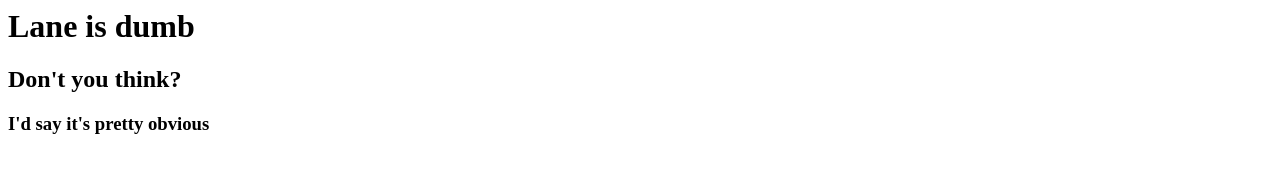
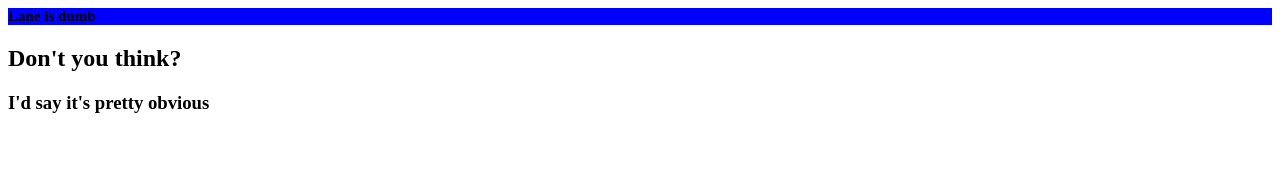
Before and after one commit to DrDillicious/lane_steve_prac, a plain HTML site: page index.html in a window 1280 px wide. Drawn offline with Linux system fonts and the light colour scheme.

Commit message:
Added initial css

```diff
--- a/index.html
+++ b/index.html
@@ -1,6 +1,7 @@
 <html!>
 <head>
   <title>Steve's Idiocracy</title>
+  <link rel="stylesheet" type="text/css" href="style.css"/>
 </head>
 <body>
   <h1> Lane is dumb </h1>
--- /dev/null
+++ b/style.css
@@ -0,0 +1,4 @@
+h1 {
+  background-color: blue;
+  font-size: 15px;
+}
```
